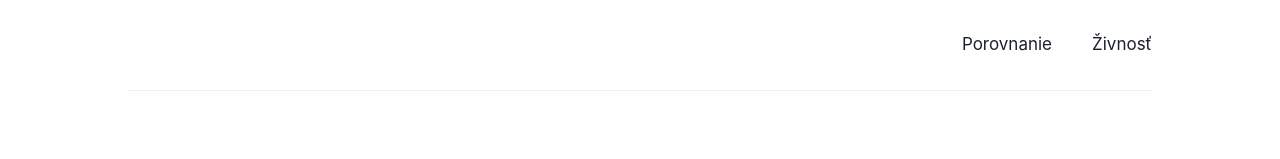
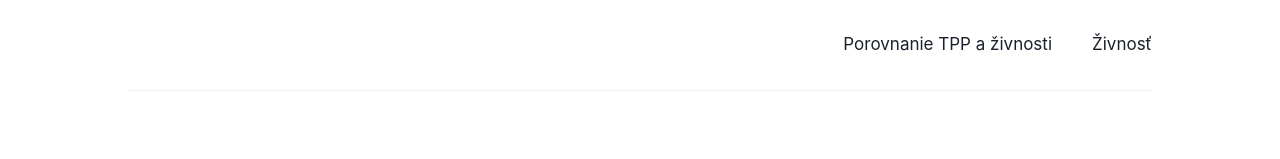
Before and after one commit to lubosfukas/my-paycheck, a Next.js app: page / in a window 1280 px wide. Shown: the top 159 px of the page. Built offline with nearby package versions, Linux system fonts and the light colour scheme.

Commit message:
fix: :children_crossing: more descriptive navigation link title

```diff
--- a/components/common/Navigation/Drawer.tsx
+++ b/components/common/Navigation/Drawer.tsx
@@ -33,7 +33,7 @@ export const Drawer = ({
                     <Divider />
                     <Stack direction="column" py={6} spacing={5}>
                         <NextLink href="/" passHref>
-                            <StyledLink>Porovnanie</StyledLink>
+                            <StyledLink>Porovnanie TPP a živnosti</StyledLink>
                         </NextLink>
                         <NextLink href="/zivnost" passHref>
                             <StyledLink>Živnosť</StyledLink>
--- a/components/common/Navigation/Navigation.tsx
+++ b/components/common/Navigation/Navigation.tsx
@@ -51,7 +51,9 @@ export const Navigation = () => {
                                     <StyledLink>Živnosť</StyledLink>
                                 </NextLink>
                                 <NextLink href="/" passHref>
-                                    <StyledLink>Porovnanie</StyledLink>
+                                    <StyledLink>
+                                        Porovnanie TPP a živnosti
+                                    </StyledLink>
                                 </NextLink>
                             </>
                         ) : (
```
